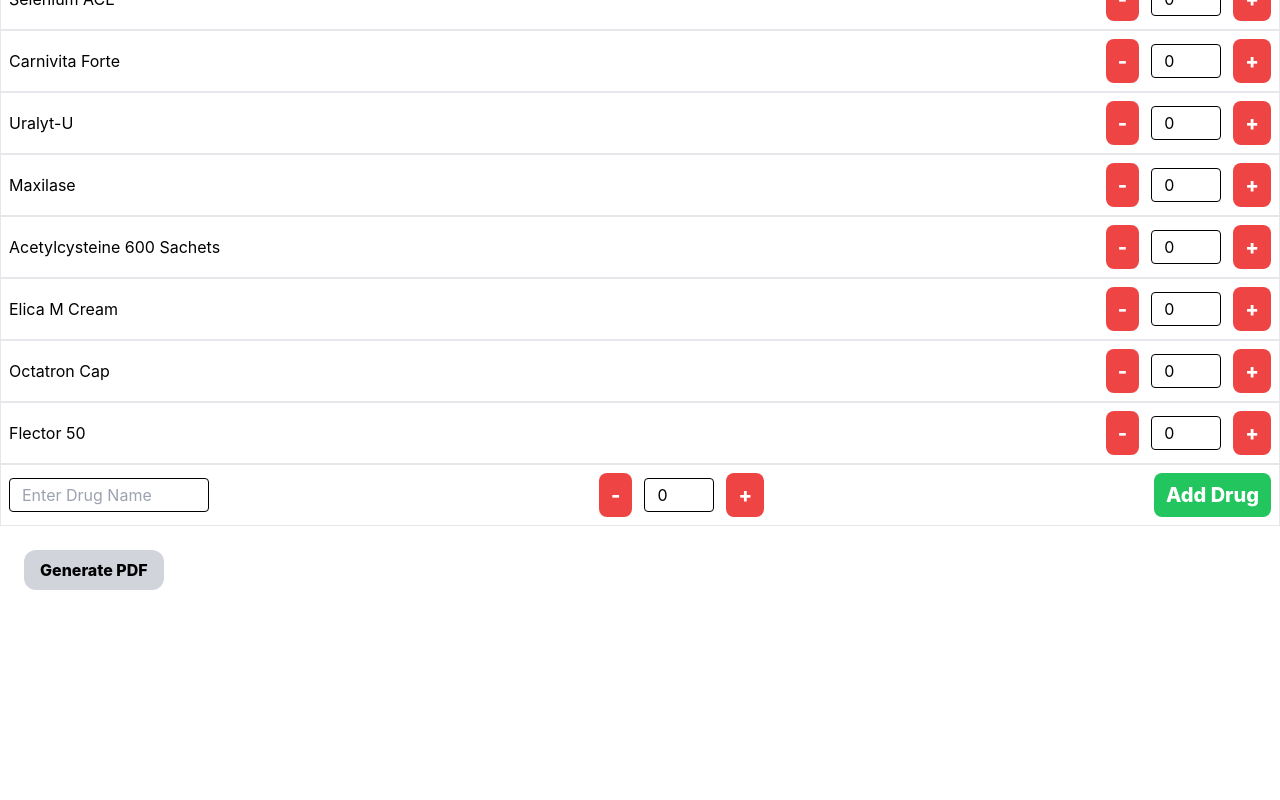
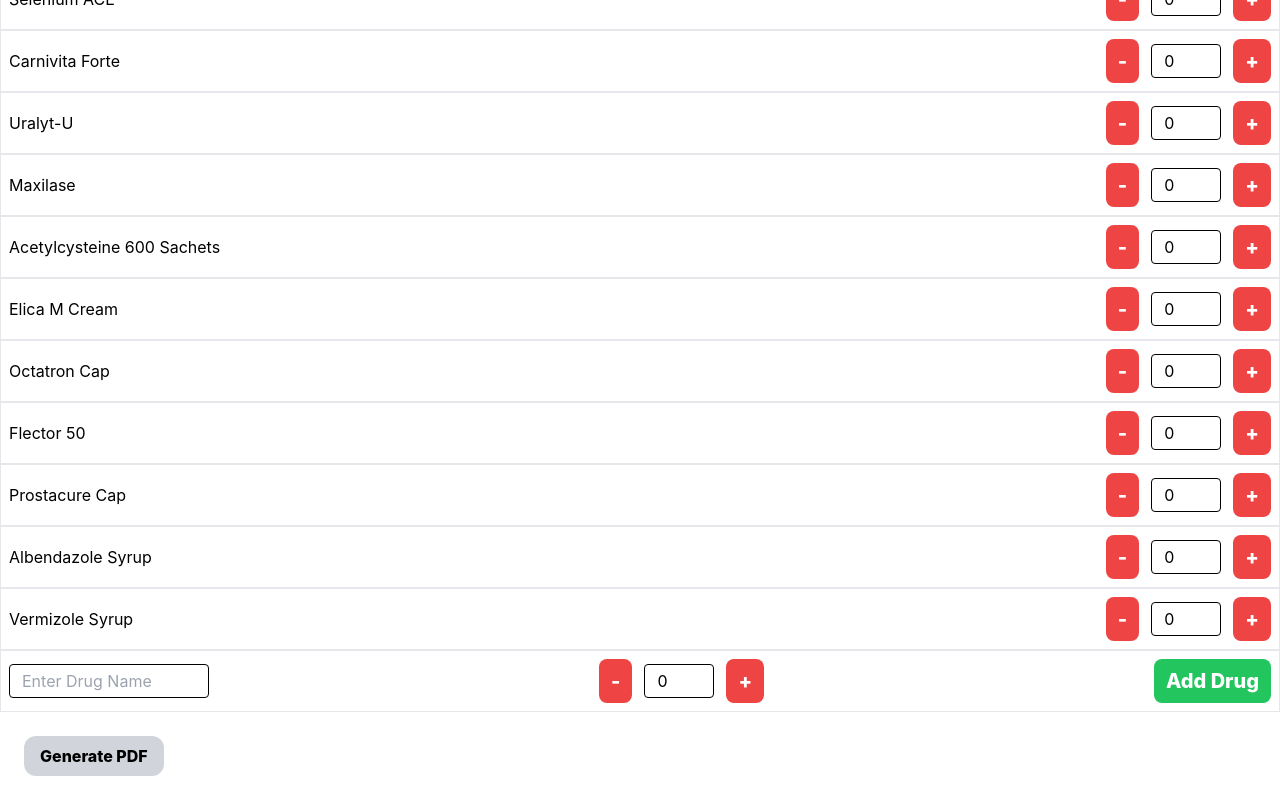
Before and after one commit to medoogamal/myPharmacy, a Vue app: page / in a window 1280 px wide. Shown: the part 7056-7856 px from the top of the page. Before the commit the page ends 7670 px from the top, so only its background shows below. Built offline with nearby package versions, Linux system fonts and the light colour scheme.

Commit message:
Update drugs.js

```diff
--- a/src/drugs.js
+++ b/src/drugs.js
@@ -120,6 +120,9 @@ export default {
     { name: "elica m cream", type: "number", value: 0 },
     { name: "octatron cap", type: "number", value: 0 },
     { name: "Flector 50", type: "number", value: 0 },
+        { name: "prostacure cap", type: "number", value: 0 },
+    { name: "albendazole syrup", type: "number", value: 0 },
+    { name: "vermizole syrup", type: "number", value: 0 },
 
     // Add more drugs here
   ],
```
